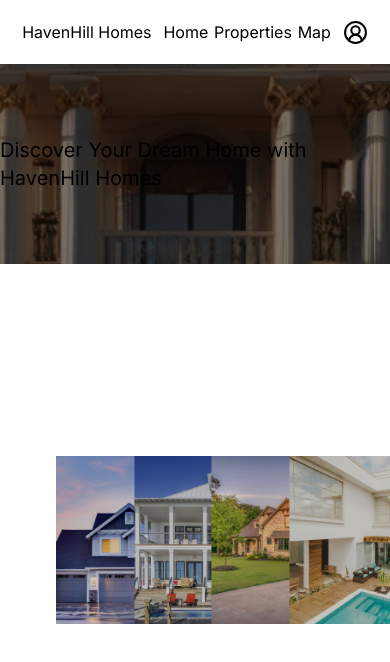
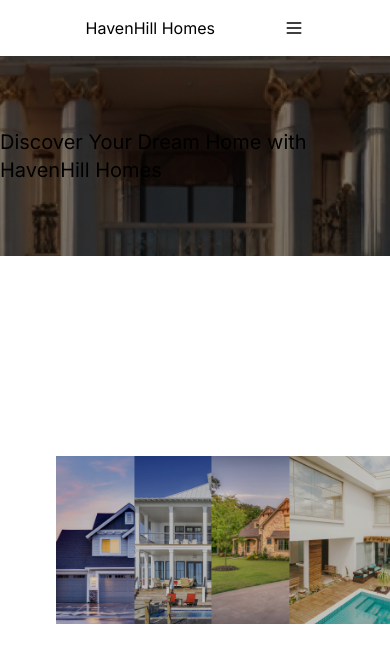
Before and after one commit to JustoMateos21/HavenHill-Homes, a Next.js app: page / in a window 390 px wide. Shown: the top 662 px of the page. Built offline with nearby package versions, Linux system fonts and the light colour scheme.

Commit message:
navbar, header fix

```diff
--- a/src/app/(user)/layout.tsx
+++ b/src/app/(user)/layout.tsx
@@ -24,12 +24,12 @@ export default function UserLayout({
 
   return (
     <main className="flex h-screen w-screen flex-col bg-white">
-      <header className="w-full flex-col  h-[400px] flex">
+      <header className="  flex w-full flex-col  h-[400px]">
         <NavBar />
-        <div className="h-[200px] flex w-full relative items-center justify-center">
+        <div className="h-[200px]  flex w-full relative items-center justify-center">
           <Image
             src={isPropertiesScreen ? propertiesHeader : homeHeader}
-            className="h-full flex object-cover"
+            className="h-full w-full flex object-cover"
             alt="Home header"
           />
           <h2 className="absolute flex text-xl">
--- a/src/app/(user)/page.tsx
+++ b/src/app/(user)/page.tsx
@@ -66,7 +66,7 @@ const homes: Property[] = [
 ];
 export default function Home() {
   return (
-    <section className="grid w-full grid-cols-4 p-10 ">
+    <section className="grid  grid-cols-4 p-10 ">
       {homes.map((home) => (
         <div className="flex p-4 h-[200px] w-[200px]" key={home.id}>
           <Image
--- a/src/components/NavBar.tsx
+++ b/src/components/NavBar.tsx
@@ -1,6 +1,6 @@
-import { CircleUserRound } from "lucide-react";
+import { CircleUserRound, Menu, X } from "lucide-react";
 import Link from "next/link";
-import React from "react";
+import React, { useState } from "react";
 
 type Props = {};
 
@@ -25,12 +25,38 @@ const links: Link[] = [
 ];
 
 const NavBar = (props: Props) => {
+  const [isMenuOpen, setIsMenuOpen] = useState(false);
+
   return (
-    <div className="h-16  p-4 items-center justify-evenly w-full flex flex-column sm:flex-row ">
-      <Link className="text-black" href={"/"}>
-        <h1>HavenHill Homes</h1>
-      </Link>
-      <div className="flex w-[50%] justify-evenly">
+    <div
+      className={`${
+        isMenuOpen && "h-full bg-gray-200 z-[200] absolute"
+      }  sm:h-16  p-4 items-center justify-around w-full flex flex-col sm:flex-row `}
+    >
+      <div className="flex w-full sm:w-1/6 items-center justify-evenly">
+        <Link className="text-black" href={"/"}>
+          <h1>HavenHill Homes</h1>
+        </Link>
+        {isMenuOpen ? (
+          <X
+            color="black"
+            className="sm:hidden"
+            cursor={"pointer"}
+            size={20}
+            onClick={() => setIsMenuOpen(false)}
+          />
+        ) : (
+          <Menu
+            color="black"
+            className="sm:hidden"
+            cursor={"pointer"}
+            size={20}
+            onClick={() => setIsMenuOpen(true)}
+          />
+        )}
+      </div>
+
+      <div className="hidden sm:flex w-[50%] justify-evenly">
         {links.map((l) => (
           <Link
             className="text-black hover:scale-105 duration-1000"
@@ -41,7 +67,29 @@ const NavBar = (props: Props) => {
           </Link>
         ))}
       </div>
-      <Link href={"/profile"}>
+
+      {isMenuOpen && (
+        <div className="flex sm:hidden h-full w-full flex-col items-center justify-evenly">
+          {links.map((link, index) => (
+            <Link
+              href={link.src}
+              onClick={() => setIsMenuOpen(false)}
+              className="text-black hover:scale-105 duration-1000"
+              key={index}
+            >
+              {link.title}
+            </Link>
+          ))}
+          <Link
+            className="flex sm:hidden"
+            href={"/profile"}
+            onClick={() => setIsMenuOpen(false)}
+          >
+            <CircleUserRound color="black" size={25} />
+          </Link>
+        </div>
+      )}
+      <Link className="hidden sm:flex" href={"/profile"}>
         <CircleUserRound color="black" size={25} />
       </Link>
     </div>
```
